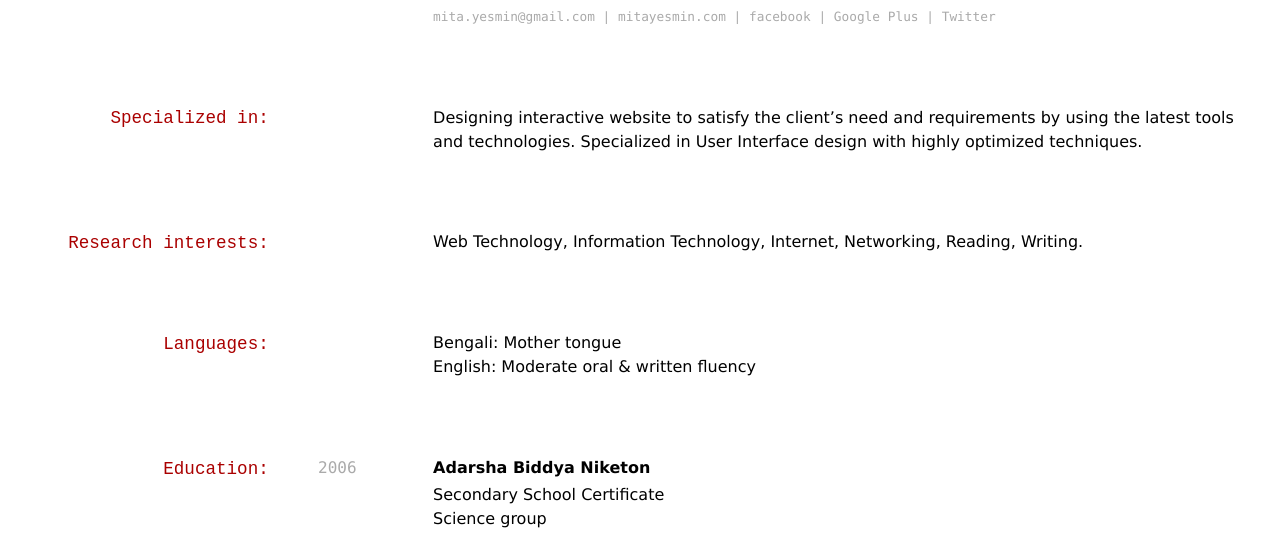
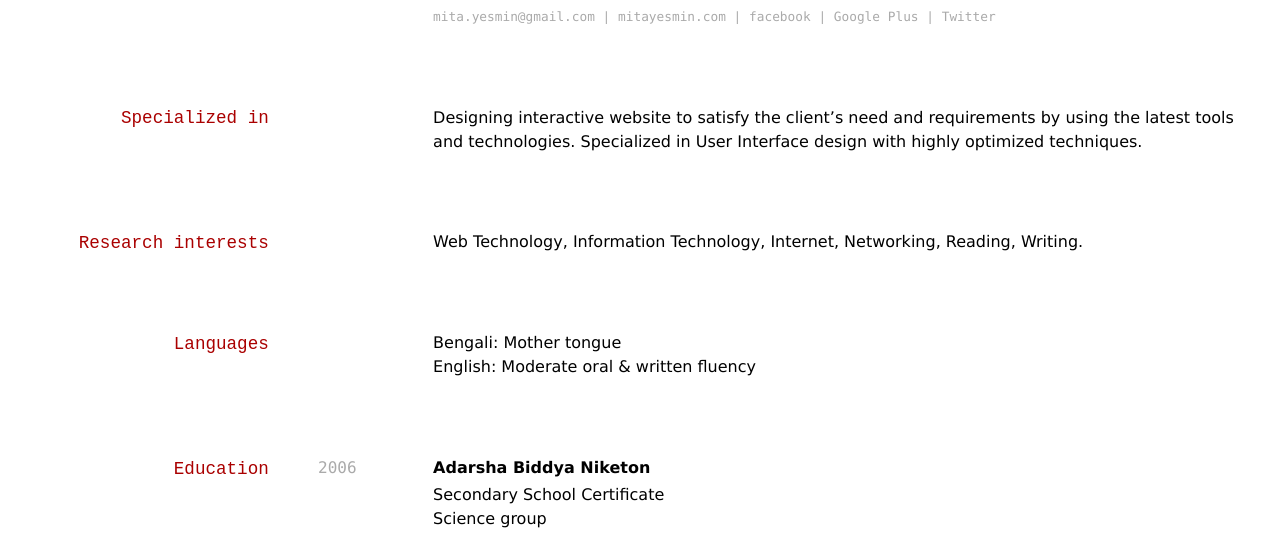
Before and after one commit to mita07/my-resume, a Jekyll site: the page built from index.md, in a window 1280 px wide and 900 px high. Shown: the part 120-677 px from the top of the window. Built offline with Jekyll 4.4.1, drawn with Linux system fonts in a browser that asks for light colours.

```diff
--- a/index.md
+++ b/index.md
@@ -15,20 +15,20 @@ Professional Web Designer, UI Enthusiast
 
 
 
-## Specialized in:
+## Specialized in
 Designing interactive website to satisfy the client's need and requirements by using the latest tools and technologies. Specialized in User Interface design with highly optimized techniques.
 
 
-## Research interests:
+## Research interests
 Web Technology, Information Technology, Internet, Networking, Reading, Writing.
 
 
-## Languages:
+## Languages
 Bengali: Mother tongue
 English: Moderate oral & written fluency
 
 
-## Education:
+## Education
 `2006`
 __Adarsha Biddya Niketon__
 - Secondary School Certificate
@@ -50,7 +50,6 @@ __Daffodil International University__
 
 <!-- Few description can be written here -->
 
-
 ### Markup Language
 
 `HTML/HTML5`
@@ -59,6 +58,7 @@ __Experience__
 
 __Description__
 - Design interactive and responsive UI with the latest HTML technology that meet any kinds of requirement of clients. Liquid and responsive web interface to fit the apps in almost all device without any major change in core UI.
+
 
 ### Client-side Scripting Language
 
@@ -71,6 +71,7 @@ __Description__
 
 __Framework__
 - jQuery, jQuery Mobile (Mobile device friendly UI)
+
 
 ### Style-sheet Language
 
@@ -85,31 +86,30 @@ __Framework__
 - Twitter Bootstrap 3.0/2.0, Blueprint, 960 Grid System and most popular CSS frameworks
 
 
+
 ## Utilities and IDE
 ` `
 Dreamweaver, NotePad++
+
+
 
 ## OS and Web Server
 `OS`
 Windows 7/8, Windows XP
 
+
+
 ## Professional Experiences
 `2012`
 __Preview ICT Limited__
+- Jr. Web Designer
+__Responsibility__
+- Design website basis on requirements of various types of clients, Responsive design testing, mock-up web page design and UI extend or modification.
+__Duration__
+February 2012 to 2013
+__URL__
+[http://www.previewict.com](http://www.previewict.com)
 
-- Jr. Web Designer
-
-__Responsibility__
-
-- Design website basis on requirements of various types of clients, Responsive design testing, mock-up web page design and UI extend or modification.
-
-__Duration__
-
-February 2012 to 2013
-
-__URL__
-
-[http://www.previewict.com](http://www.previewict.com)
 
 
 ## Professional Portfolio
```
